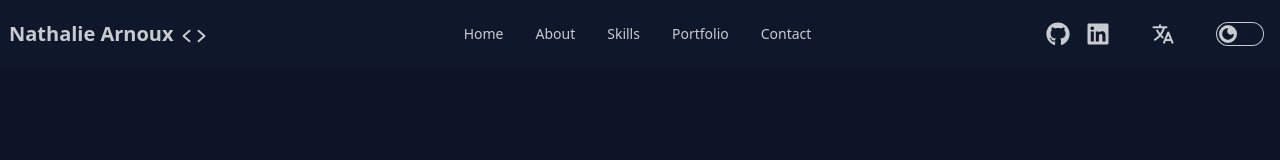
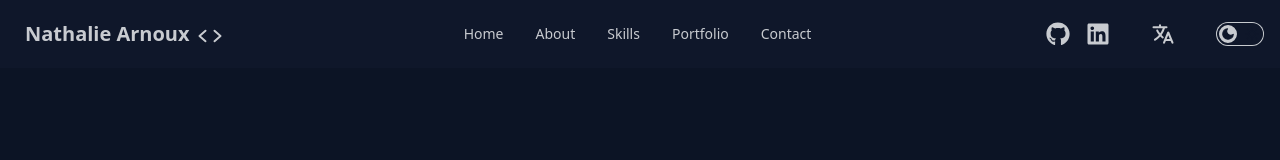
Before and after one commit to nathalieArnoux/portfolio, a React (Vite) app: page / in a window 1280 px wide. Shown: the top 160 px of the page. Built offline with nearby package versions, Linux system fonts and the light colour scheme.

Commit message:
fixed padding issue on logo

```diff
--- a/src/components/Header/Header.jsx
+++ b/src/components/Header/Header.jsx
@@ -53,7 +53,7 @@ const Header = ({ handleScroll }) => {
           </div>
           {/* //? Site logo */}
           <button
-            className="btn btn-ghost p-0 text-xl"
+            className="btn btn-ghost p-0 text-xl lg:px-4"
             onClick={() => handleScroll("#home")}
           >
             Nathalie Arnoux <IoCode className="mt-1 h-6 w-6" />
```
